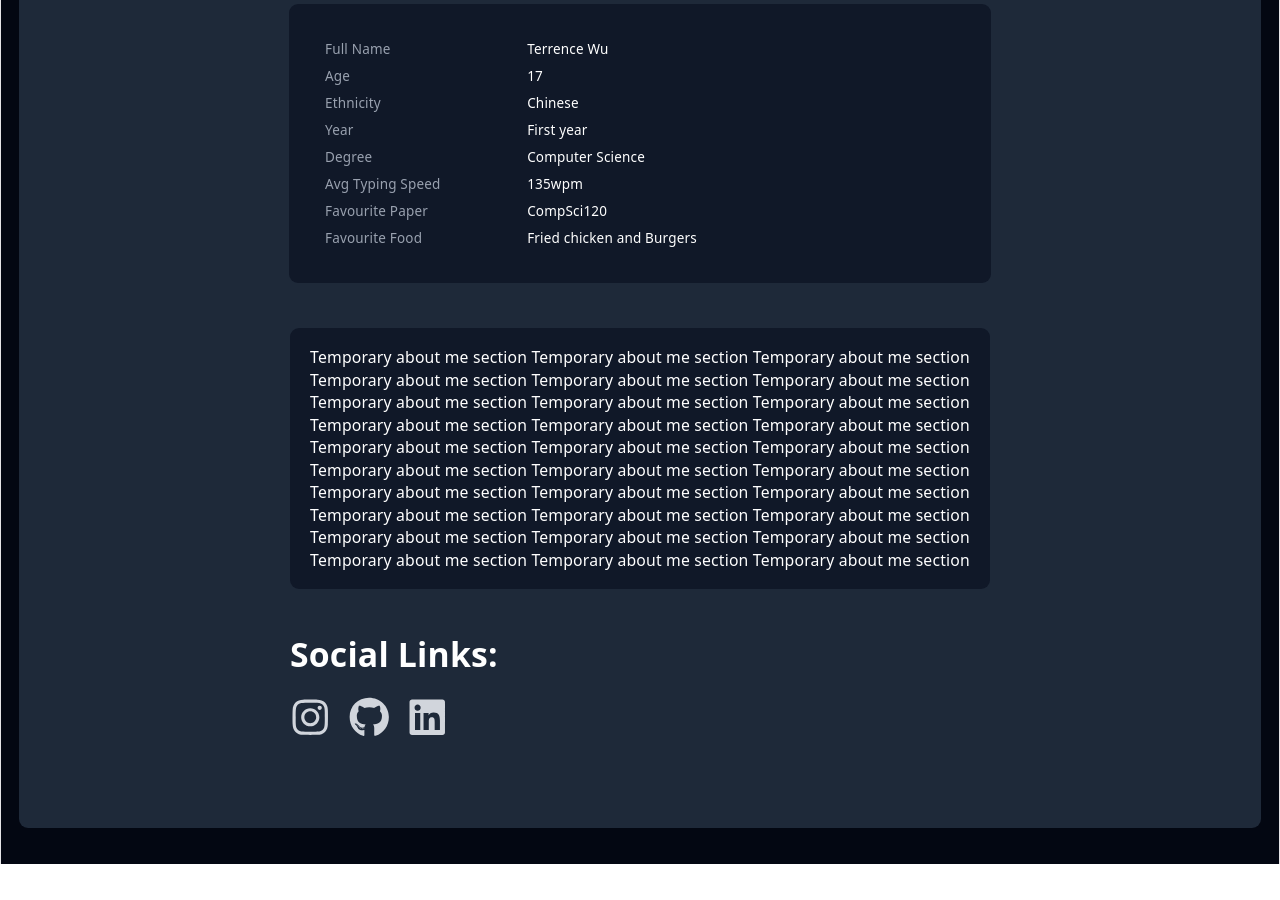
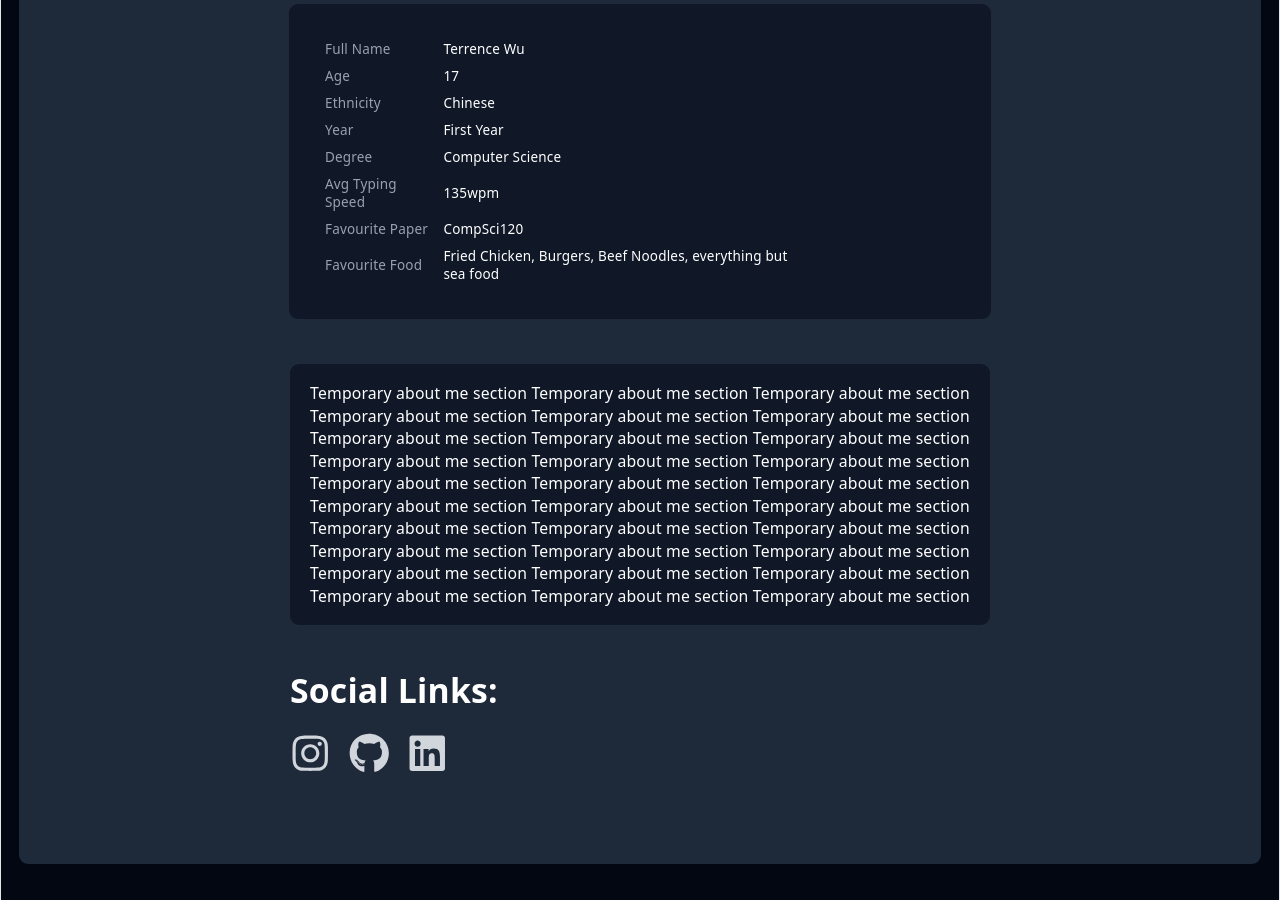
Before and after one commit to UoaWDCC/umsa, a React (Vite) app in the folder client/: page /terrence in a window 1280 px wide. Shown: the part 860-1760 px from the top of the page. Before the commit the page ends 1724 px from the top, so only its background shows below. Built offline with nearby package versions, Linux system fonts and the light colour scheme.

Commit message:
Style: FINAL CHANGES TO STATS FORMATTING

```diff
--- a/client/src/pages/project-team/Terrence.tsx
+++ b/client/src/pages/project-team/Terrence.tsx
@@ -38,11 +38,11 @@ export default function Terrence() {
                     fullName: "Terrence Wu",
                     age: 17,
                     ethnicity: "Chinese",
-                    year: "First year",
+                    year: "First Year",
                     degree: "Computer Science",
                     typingSpeed: "135wpm",
                     favouritePaper: "CompSci120",
-                    favouriteFood: "Fried chicken and Burgers",
+                    favouriteFood: "Fried Chicken, Burgers, Beef Noodles, everything but sea food",
                 }}
                 />
 
```
